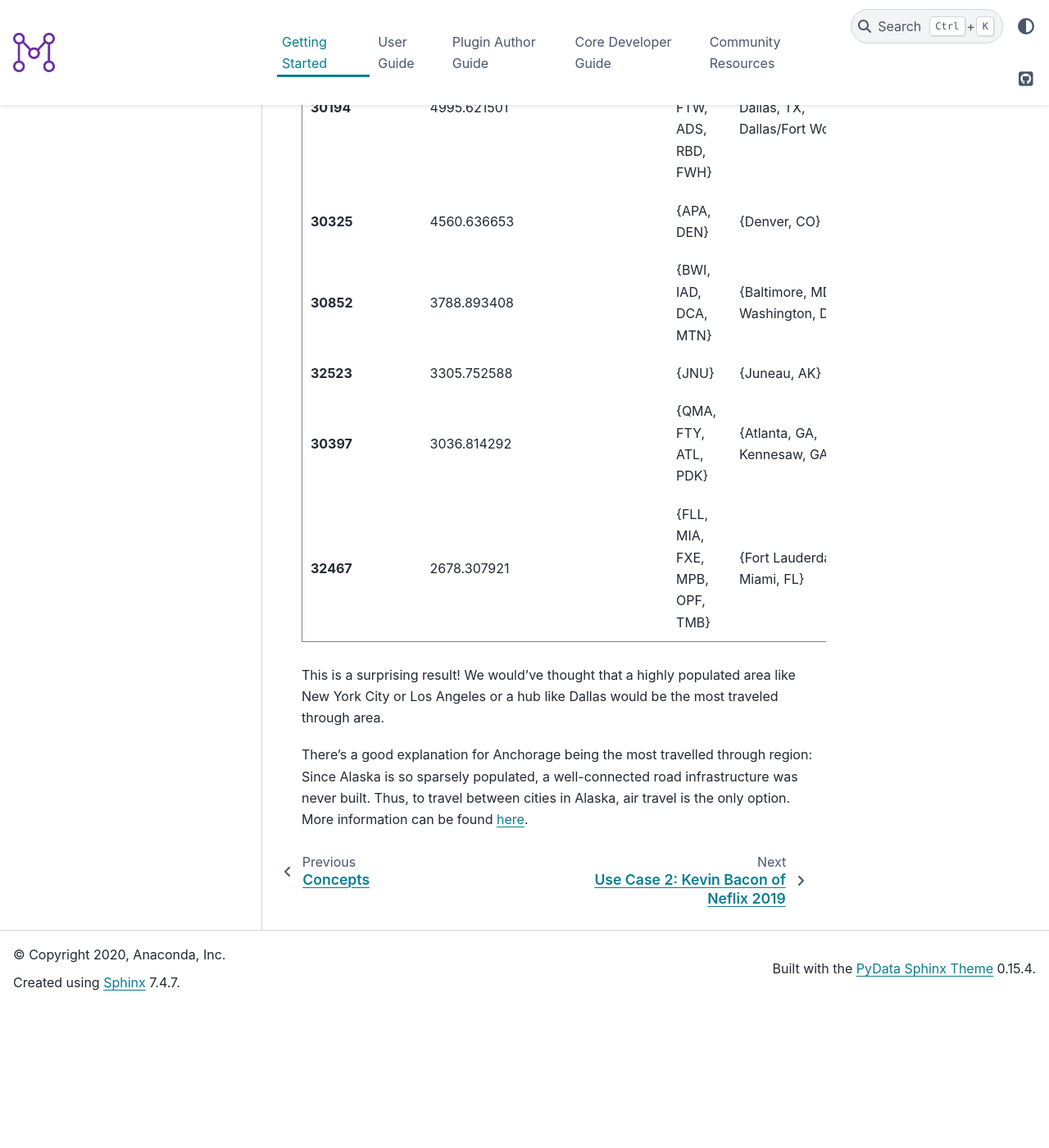
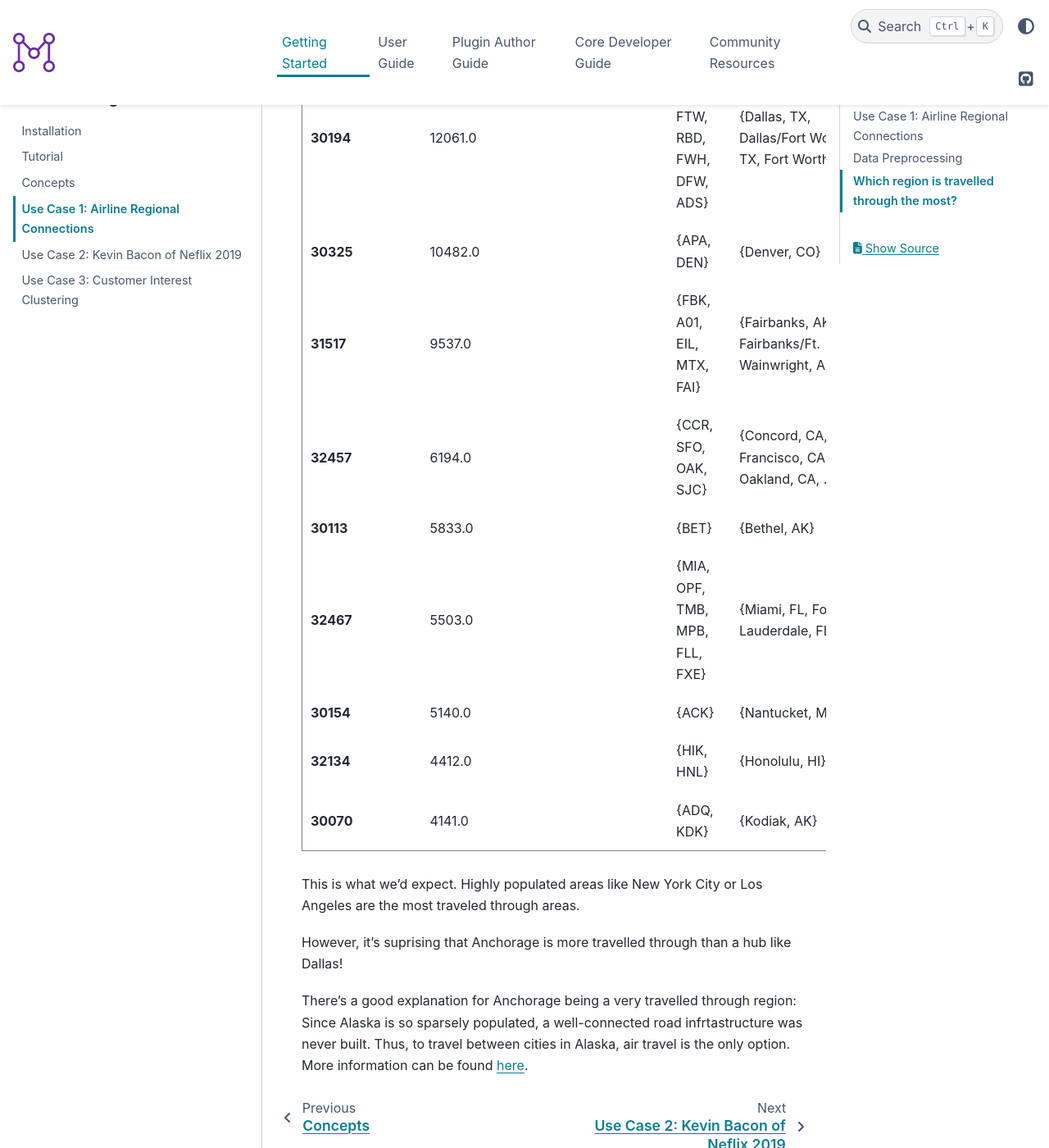
Before and after one commit to metagraph-dev/metagraph, a Sphinx documentation site: the page built from docs/getting_started/use_case_1_airline_connectedness.rst, in a window 1280 px wide and 1400 px high, scrolled down 6091 px. Shown: the whole window at 82% size. Built offline with Sphinx 7.4.7 and the PyData theme 0.15.4, drawn with Linux system fonts in a browser that asks for light colours; before the commit the page ends 7318 px from its top, so only the background shows below that; some of the changed text lies outside the part shown.

Commit message:
Fix weights used in air travel use case tutorial
The air travel use case notebook used the number of passengers as weights in the graph used to find the betweenness centrality (which we intended to correspond to the most travelled through areas).

This is incorrect since paths with many travellers would have a larger total weight. This is the opposite of what's desired since we want paths with more travellers to have a smaller total weight (i.e. be the shorteer paths) so that the betweenness centrality can denote the areas that more travellers pass through.

This commit fixes this issue in the notebook by using 1/passenger_count as the weight. A more elegant metric can be used, but we chose a simple one to make the tutorial easier to consume.

```diff
--- a/docs/getting_started/use_case_1_airline_connectedness.rst
+++ b/docs/getting_started/use_case_1_airline_connectedness.rst
@@ -38,6 +40,9 @@ Let’s see what the data looks like.
     >>> RAW_DATA_CSV = './raw_data.csv' # https://www.transtats.bts.gov/DL_SelectFields.asp?Table_ID=258
     >>> raw_data_df = pd.read_csv(RAW_DATA_CSV)
     >>> raw_data_df.head()
+
+
+
 
 .. raw:: html
 
@@ -208,6 +213,8 @@ Let’s see what the data looks like.
     </div>
     <br/>
 
+
+
 A city market is a region that an airport supports. For example, New
 York City has many airports (and it’s sometimes cheaper to fly into and
 out of different airports), but all of their airports serve the same
@@ -232,6 +239,7 @@ flights are usually flights transporting packages).
     ...     'ORIGIN_AIRPORT_ID', 'ORIGIN_AIRPORT_SEQ_ID', 'ORIGIN_CITY_MARKET_ID', 'ORIGIN', 'ORIGIN_CITY_NAME', 'ORIGIN_STATE_ABR', 'ORIGIN_STATE_NM',
     ...     'DEST_AIRPORT_ID',   'DEST_AIRPORT_SEQ_ID',   'DEST_CITY_MARKET_ID',   'DEST',   'DEST_CITY_NAME',   'DEST_STATE_ABR',   'DEST_STATE_NM',
     ... ]
+    ...
     >>> relevant_df = raw_data_df[RELEVANT_COLUMNS]
     >>> relevant_df = relevant_df[relevant_df.PASSENGERS != 0.0]
     >>> relevant_df.head()
@@ -374,9 +382,17 @@ flights are usually flights transporting packages).
 
 
 
-We’ll want to have our data in an edge list format (where the city
-markets are the nodes and the number of passengers are the weights) so
-that we can form a graph. Let’s do that in pandas.
+We’ll want to have our data in an edge list format.
+
+We’ll want the city markets to be the nodes.
+
+Since we’re using betweenness centrality to determine connectedness,
+we’ll want paths with less total weight to be the ones denoting paths
+with more passengers. More elegant metrics might be considered in
+practice, but we’ll use ``1/number_of_passengers`` for the weights for
+our example.
+
+We’ll create an edge list with such weights using pandas.
 
 .. code:: python
 
@@ -384,6 +400,9 @@ that we can form a graph. Let’s do that in pandas.
     >>> passenger_flow_df = passenger_flow_df.groupby(['ORIGIN_CITY_MARKET_ID', 'DEST_CITY_MARKET_ID']) \
     ...                         .PASSENGERS.sum() \
     ...                         .reset_index()
+    ...
+    >>> passenger_flow_df['INVERSE_PASSENGER_COUNT'] = passenger_flow_df.PASSENGERS.map(lambda passenger_count: 1/passenger_count)
+    >>> assert len(passenger_flow_df[passenger_flow_df.INVERSE_PASSENGER_COUNT != passenger_flow_df.INVERSE_PASSENGER_COUNT]) == 0, "Edge list has NaN weights."
     >>> passenger_flow_df.head()
 
 
@@ -420,30 +440,35 @@ that we can form a graph. Let’s do that in pandas.
           <td>30005</td>
           <td>30349</td>
           <td>4.0</td>
+          <td>0.250000</td>
         </tr>
         <tr>
           <th>1</th>
           <td>30005</td>
           <td>31214</td>
           <td>10.0</td>
+          <td>0.100000</td>
         </tr>
         <tr>
           <th>2</th>
           <td>30005</td>
           <td>31517</td>
           <td>193.0</td>
+          <td>0.005181</td>
         </tr>
         <tr>
           <th>3</th>
           <td>30005</td>
           <td>35731</td>
           <td>7.0</td>
+          <td>0.142857</td>
         </tr>
         <tr>
           <th>4</th>
           <td>30006</td>
           <td>30056</td>
           <td>5.0</td>
+          <td>0.200000</td>
         </tr>
       </tbody>
     </table>
@@ -462,13 +487,18 @@ get a mapping from city market IDs to city names and airports.
     ...                                     .rename(columns={'ORIGIN_CITY_MARKET_ID': 'CITY_MARKET_ID',
     ...                                                      'ORIGIN': 'AIRPORT',
     ...                                                      'ORIGIN_CITY_NAME': 'CITY_NAME'})
+    ...
     >>> dest_city_market_id_info_df = relevant_df[['DEST_CITY_MARKET_ID', 'DEST', 'DEST_CITY_NAME']] \
     ...                                     .rename(columns={'DEST_CITY_MARKET_ID': 'CITY_MARKET_ID',
     ...                                                      'DEST': 'AIRPORT',
     ...                                                      'DEST_CITY_NAME': 'CITY_NAME'})
+    ...
     >>> city_market_id_info_df = pd.concat([origin_city_market_id_info_df, dest_city_market_id_info_df])
     >>> city_market_id_info_df = city_market_id_info_df.groupby('CITY_MARKET_ID').agg({'AIRPORT': set, 'CITY_NAME': set})
     >>> city_market_id_info_df.head()
+
+
+
 
 .. raw:: html
 
@@ -547,8 +577,11 @@ We’ll first create a metagraph graph for the data.
     >>> passenger_flow_graph_wrapped = r.wrappers.EdgeMap.PandasEdgeMap(passenger_flow_df,
     ...                                                                 'ORIGIN_CITY_MARKET_ID',
     ...                                                                 'DEST_CITY_MARKET_ID',
-    ...                                                                 'PASSENGERS',
+    ...                                                                 'INVERSE_PASSENGER_COUNT',
     ...                                                                 is_directed=True)
+
+Note that we use the inverse passenger count as the weights to ensure
+that the shortest paths are the paths that have the most passengers.
 
 Let’s calculate the Betweenness Centrality.
 
@@ -561,34 +594,36 @@ us the city market IDs that are most travelled through).
 
 .. code:: python
 
-    >>> type(betweenness_centrality)
-
-    metagraph.plugins.python.types.PythonNodeMap
-
     >>> number_of_best_scores = 15
     >>> best_betweenness_centrality_scores = sorted(betweenness_centrality.value.items(), key=lambda x: x[1], reverse=True)[:number_of_best_scores]
     >>> best_betweenness_centrality_scores
 
-    [(30299, 29312.80952727008),
-     (31703, 14728.24581653856),
-     (32575, 9488.476110533304),
-     (30559, 9342.332564066066),
-     (31517, 8338.892954489285),
-     (30977, 6221.981350991051),
-     (35167, 5703.520898266009),
-     (31650, 5611.860869337296),
-     (31401, 5523.260262553894),
-     (30194, 4995.621501396896),
-     (30325, 4560.636652913543),
-     (30852, 3788.8934077645695),
-     (32523, 3305.752587996874),
-     (30397, 3036.814292221629),
-     (32467, 2678.3079214122013)]
 
 
-Now that we have the city market IDs with the best scores, let's find out which regions
-those city market IDs correspond to using the mapping from city market IDs to city names
-and airports we made earlier.
+
+.. parsed-literal::
+
+    [(32575, 49405.0),
+     (30559, 44352.0),
+     (31703, 32659.0),
+     (30299, 31495.0),
+     (30977, 21128.0),
+     (30397, 17202.0),
+     (30194, 12061.0),
+     (30325, 10482.0),
+     (31517, 9537.0),
+     (32457, 6194.0),
+     (30113, 5833.0),
+     (32467, 5503.0),
+     (30154, 5140.0),
+     (32134, 4412.0),
+     (30070, 4141.0)]
+
+
+
+Now that we have the city market IDs with the best scores, let’s find
+out which regions those city market IDs correspond to using the mapping
+from city market IDs to city names and airports we made earlier.
 
 .. code:: python
 
@@ -631,104 +666,110 @@ and airports we made earlier.
       </thead>
       <tbody>
         <tr>
+          <th>32575</th>
+          <td>49405.0</td>
+          <td>{SMO, BUR, LGB, HHR, LAX, ONT, VNY, SNA}</td>
+          <td>{Long Beach, CA, Hawthorne, CA, Van Nuys, CA, ...</td>
+        </tr>
+        <tr>
+          <th>30559</th>
+          <td>44352.0</td>
+          <td>{LKE, BFI, KEH, SEA}</td>
+          <td>{Seattle, WA, Kenmore, WA}</td>
+        </tr>
+        <tr>
+          <th>31703</th>
+          <td>32659.0</td>
+          <td>{JFK, LGA, JRB, HPN, JRA, ISP, EWR, SWF, TSS}</td>
+          <td>{Islip, NY, White Plains, NY, Newark, NJ, Newb...</td>
+        </tr>
+        <tr>
           <th>30299</th>
-          <td>29312.809527</td>
-          <td>{DQL, MRI, ANC}</td>
+          <td>31495.0</td>
+          <td>{MRI, DQL, ANC}</td>
           <td>{Anchorage, AK}</td>
         </tr>
         <tr>
-          <th>31703</th>
-          <td>14728.245817</td>
-          <td>{HPN, LGA, JRA, JRB, JFK, SWF, TSS, ISP, EWR}</td>
-          <td>{Islip, NY, White Plains, NY, Newburgh/Poughke...</td>
+          <th>30977</th>
+          <td>21128.0</td>
+          <td>{LOT, MDW, DPA, PWK, GYY, ORD}</td>
+          <td>{Gary, IN, Chicago/Romeoville, IL, Chicago, IL}</td>
         </tr>
         <tr>
-          <th>32575</th>
-          <td>9488.476111</td>
-          <td>{VNY, LGB, SNA, LAX, HHR, BUR, SMO, ONT}</td>
-          <td>{Santa Monica, CA, Van Nuys, CA, Long Beach, C...</td>
-        </tr>
-        <tr>
-          <th>30559</th>
-          <td>9342.332564</td>
-          <td>{BFI, SEA, LKE, KEH}</td>
-          <td>{Kenmore, WA, Seattle, WA}</td>
-        </tr>
-        <tr>
-          <th>31517</th>
-          <td>8338.892954</td>
-          <td>{FAI, EIL, MTX, FBK, A01}</td>
-          <td>{Fairbanks/Ft. Wainwright, AK, Fairbanks, AK}</td>
-        </tr>
-        <tr>
-          <th>30977</th>
-          <td>6221.981351</td>
-          <td>{PWK, GYY, DPA, MDW, ORD, LOT}</td>
-          <td>{Gary, IN, Chicago, IL, Chicago/Romeoville, IL}</td>
-        </tr>
-        <tr>
-          <th>35167</th>
-          <td>5703.520898</td>
-          <td>{TEB}</td>
-          <td>{Teterboro, NJ}</td>
-        </tr>
-        <tr>
-          <th>31650</th>
-          <td>5611.860869</td>
-          <td>{MSP, FCM, STP, MN7}</td>
-          <td>{Minneapolis/St. Paul, MN, Minneapolis, MN}</td>
-        </tr>
-        <tr>
-          <th>31401</th>
-          <td>5523.260263</td>
-          <td>{DQU, KTN, WFB}</td>
-          <td>{Ketchikan, AK}</td>
+          <th>30397</th>
+          <td>17202.0</td>
+          <td>{FTY, QMA, PDK, ATL}</td>
+          <td>{Atlanta, GA, Kennesaw, GA}</td>
         </tr>
         <tr>
           <th>30194</th>
-          <td>4995.621501</td>
-          <td>{DFW, AFW, DAL, FTW, ADS, RBD, FWH}</td>
-          <td>{Fort Worth, TX, Dallas, TX, Dallas/Fort Worth...</td>
+          <td>12061.0</td>
+          <td>{DAL, AFW, FTW, RBD, FWH, DFW, ADS}</td>
+          <td>{Dallas, TX, Dallas/Fort Worth, TX, Fort Worth...</td>
         </tr>
         <tr>
           <th>30325</th>
-          <td>4560.636653</td>
+          <td>10482.0</td>
           <td>{APA, DEN}</td>
           <td>{Denver, CO}</td>
         </tr>
         <tr>
-          <th>30852</th>
-          <td>3788.893408</td>
-          <td>{BWI, IAD, DCA, MTN}</td>
-          <td>{Baltimore, MD, Washington, DC}</td>
+          <th>31517</th>
+          <td>9537.0</td>
+          <td>{FBK, A01, EIL, MTX, FAI}</td>
+          <td>{Fairbanks, AK, Fairbanks/Ft. Wainwright, AK}</td>
         </tr>
         <tr>
-          <th>32523</th>
-          <td>3305.752588</td>
-          <td>{JNU}</td>
-          <td>{Juneau, AK}</td>
+          <th>32457</th>
+          <td>6194.0</td>
+          <td>{CCR, SFO, OAK, SJC}</td>
+          <td>{Concord, CA, San Francisco, CA, Oakland, CA, ...</td>
         </tr>
         <tr>
-          <th>30397</th>
-          <td>3036.814292</td>
-          <td>{QMA, FTY, ATL, PDK}</td>
-          <td>{Atlanta, GA, Kennesaw, GA}</td>
+          <th>30113</th>
+          <td>5833.0</td>
+          <td>{BET}</td>
+          <td>{Bethel, AK}</td>
         </tr>
         <tr>
           <th>32467</th>
-          <td>2678.307921</td>
-          <td>{FLL, MIA, FXE, MPB, OPF, TMB}</td>
-          <td>{Fort Lauderdale, FL, Miami, FL}</td>
+          <td>5503.0</td>
+          <td>{MIA, OPF, TMB, MPB, FLL, FXE}</td>
+          <td>{Miami, FL, Fort Lauderdale, FL}</td>
+        </tr>
+        <tr>
+          <th>30154</th>
+          <td>5140.0</td>
+          <td>{ACK}</td>
+          <td>{Nantucket, MA}</td>
+        </tr>
+        <tr>
+          <th>32134</th>
+          <td>4412.0</td>
+          <td>{HIK, HNL}</td>
+          <td>{Honolulu, HI}</td>
+        </tr>
+        <tr>
+          <th>30070</th>
+          <td>4141.0</td>
+          <td>{ADQ, KDK}</td>
+          <td>{Kodiak, AK}</td>
         </tr>
       </tbody>
     </table>
     </div>
     <br/>
 
-This is a surprising result! We would've thought that a highly populated area like New
-York City or Los Angeles or a hub like Dallas would be the most traveled through area.
 
-There's a good explanation for Anchorage being the most travelled through region: Since
-Alaska is so sparsely populated, a well-connected road infrastructure was never built.
-Thus, to travel between cities in Alaska, air travel is the only option. More information
-can be found `here <https://en.wikipedia.org/wiki/List_of_airports_in_Alaska>`_.
+
+This is what we’d expect. Highly populated areas like New York City or
+Los Angeles are the most traveled through areas.
+
+However, it’s suprising that Anchorage is more travelled through than a
+hub like Dallas!
+
+There’s a good explanation for Anchorage being a very travelled through
+region: Since Alaska is so sparsely populated, a well-connected road
+infrtastructure was never built. Thus, to travel between cities in
+Alaska, air travel is the only option. More information can be found
+`here <https://en.wikipedia.org/wiki/List_of_airports_in_Alaska>`__.
```
Also changed, not shown: other parts of docs/getting_started/use_case_1_airline_connectedness.rst (+7 -4 lines).
